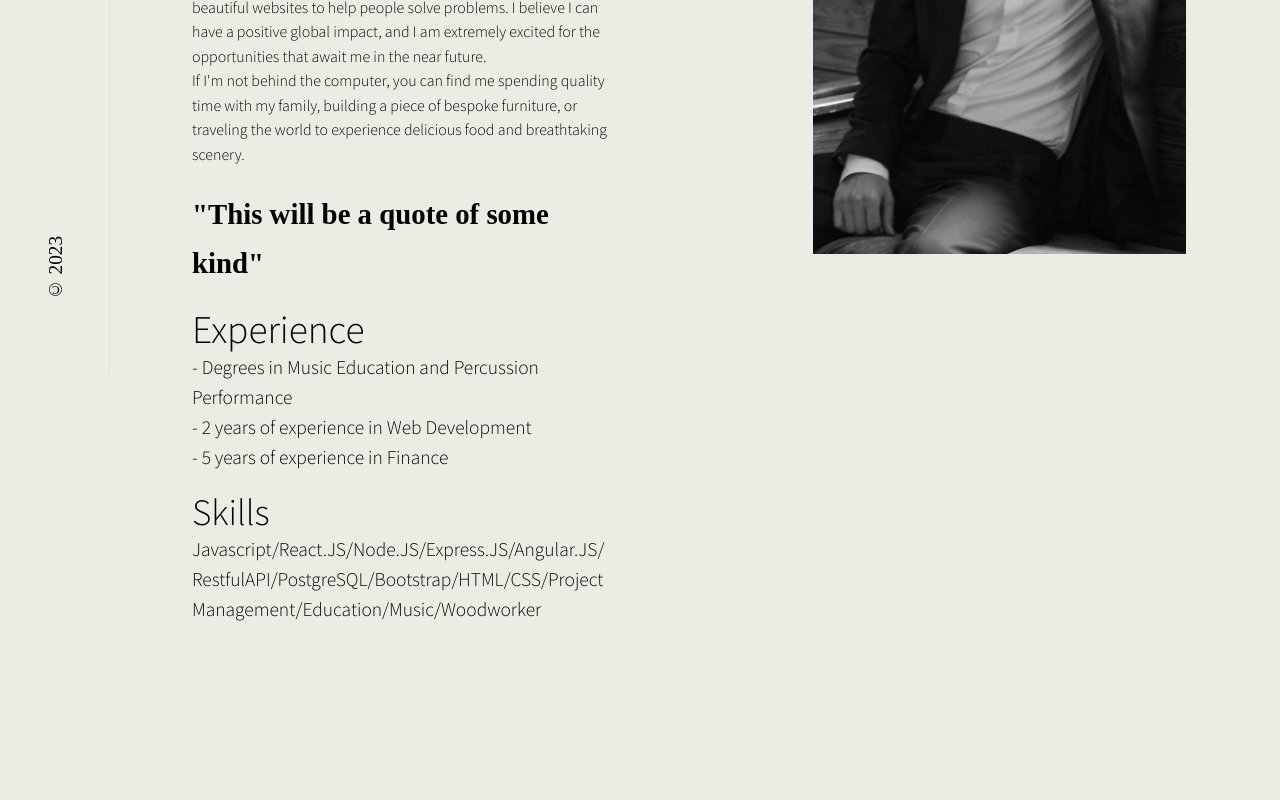
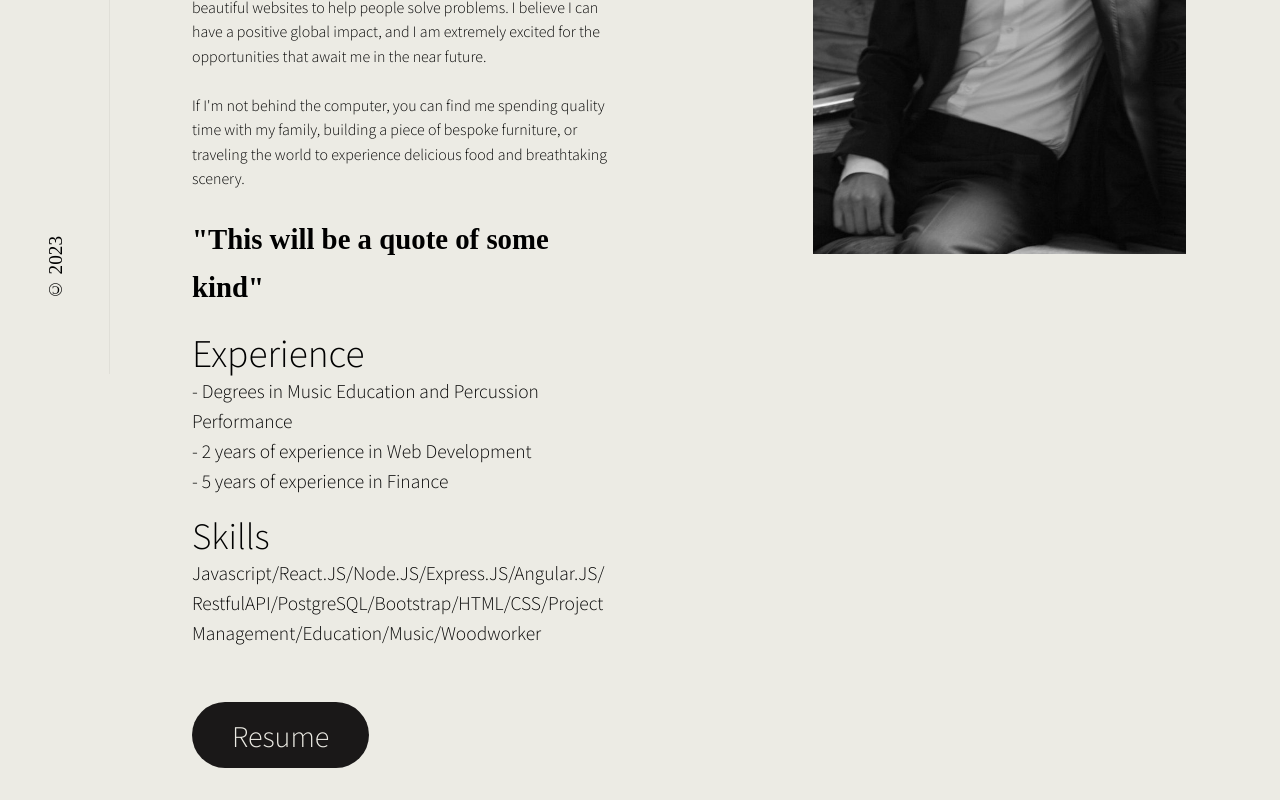
Before and after one commit to JohnBenton4/Portfolio2.0, a React (Create React App) app: page /about in a window 1280 px wide. Shown: the part 426-1226 px from the top of the page. Before the commit the page ends 1074 px from the top, so only its background shows below. Built offline with nearby package versions, Linux system fonts and the light colour scheme; a web font is replaced by a local one.

Commit message:
resume button

```diff
--- a/src/index.css
+++ b/src/index.css
@@ -322,3 +322,15 @@ a {
   padding-top: 10vh;
   padding-left: 15vw;
 }
+
+.resume-button {
+  color: hsl(53, 19%, 91%);
+  background-color: #1a1818;
+  border-radius: 50px;
+  padding: 10px 40px;
+  font-family: "Noto Sans KR", sans-serif;
+  font-size: calc(0.1rem + 2vw);
+  text-decoration: none;
+  display: inline-block;
+  margin-bottom: 4vh;
+}
--- a/src/routes/About.jsx
+++ b/src/routes/About.jsx
@@ -1,6 +1,7 @@
 import React from "react";
 import Sidebar from "../components/sidebar/Sidebar";
 import profilePicSmall from "../assets/profilePicSmall.jpg";
+import developerResume from "../assets/developerResume.pdf";
 
 export default function About() {
   return (
@@ -21,6 +22,7 @@ export default function About() {
               have a positive global impact, and I am extremely excited for the
               opportunities that await me in the near future.
               <br />
+              <br />
               If I'm not behind the computer, you can find me spending quality
               time with my family, building a piece of bespoke furniture, or
               traveling the world to experience delicious food and breathtaking
@@ -36,17 +38,22 @@ export default function About() {
               <li>- Degrees in Music Education and Percussion Performance</li>
               <li>- 2 years of experience in Web Development</li>
               <li>- 5 years of experience in Finance</li>
-
-
             </ul>
           </section>
           <section className="skills">
             <h3>Skills</h3>
             <ul className="skills-details">
-              <li>Javascript/React.JS/Node.JS/Express.JS/Angular.JS/
-                RestfulAPI/PostgreSQL/Bootstrap/HTML/CSS/Project Management/Education/Music/Woodworker</li>
+              <li>
+                Javascript/React.JS/Node.JS/Express.JS/Angular.JS/
+                RestfulAPI/PostgreSQL/Bootstrap/HTML/CSS/Project
+                Management/Education/Music/Woodworker
+              </li>
             </ul>
           </section>
+
+          <a href={developerResume} target="_blank" rel="noreferrer" className="resume-button">
+          Resume
+          </a>
         </section>
         <section className="about-right">
           <img src={profilePicSmall} alt="profilePicSmall" />
```
Also changed, not shown: 1 other file (tests, documents, lock files or other folders). Lines whose indentation alone changed are shown as unchanged.
